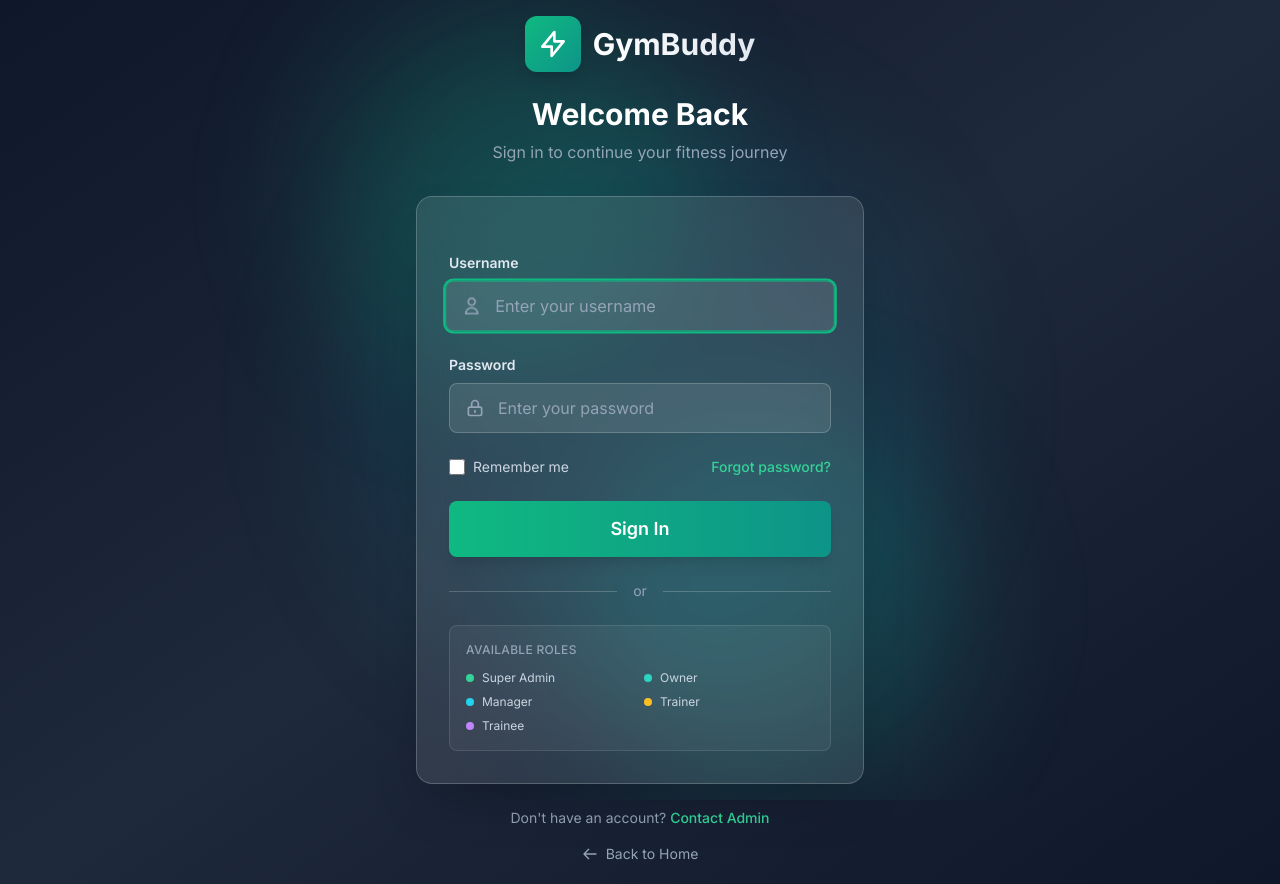
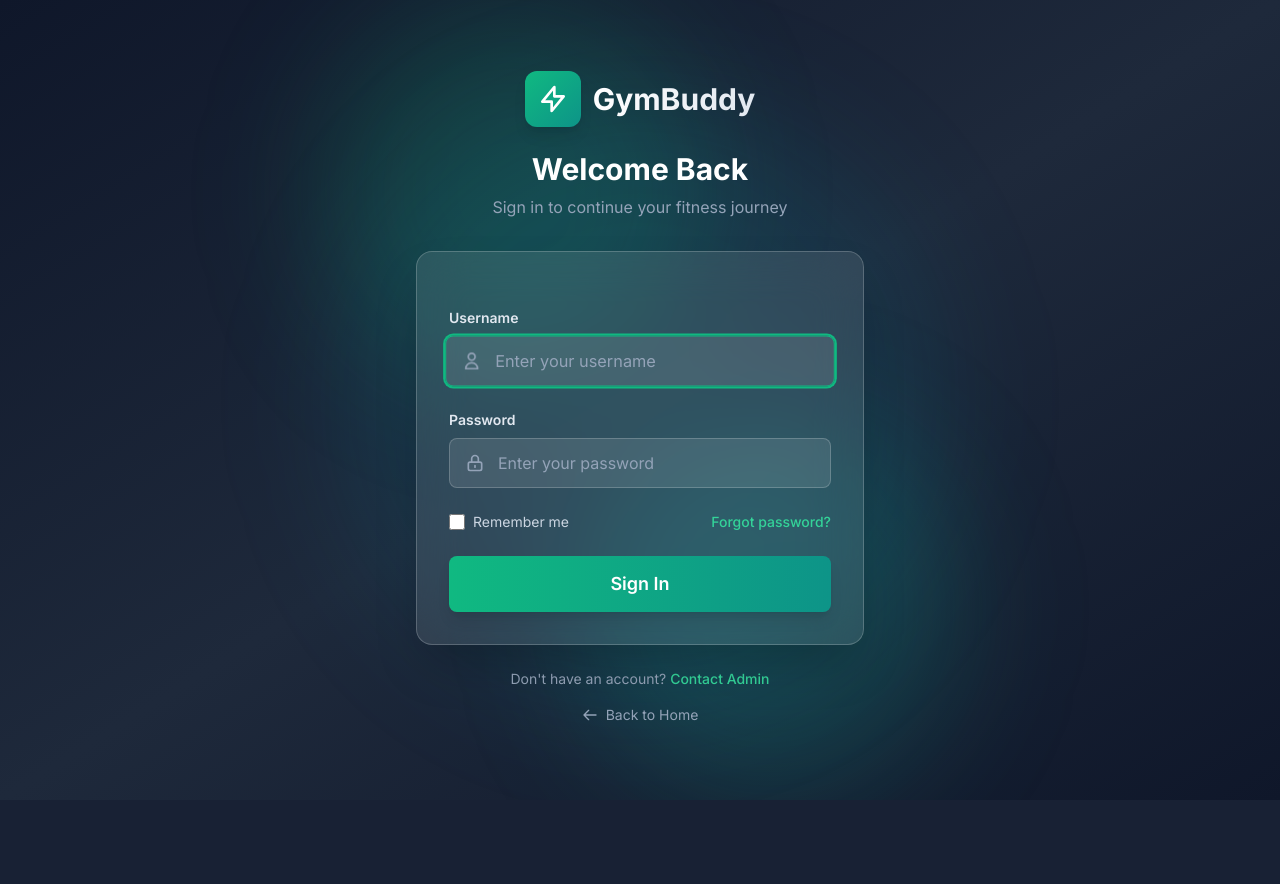
Before and after one commit to manjurulhoque/gymbuddy, a Django app: page /users/login/ in a window 1280 px wide. After the commit the page ends 794 px from the top, so only its background shows below. Run offline with Django 5.2, Linux system fonts and the light colour scheme; style sheets or scripts are compiled from the project's sources.

Commit message:
refactor: remove unused login page elements
- deleted divider and role information sections from the login template
- streamlined the login form for a cleaner user interface

```diff
--- a/templates/users/login.html
+++ b/templates/users/login.html
@@ -140,40 +140,6 @@
                     Sign In
                 </button>
             </form>
-
-            <!-- Divider -->
-            <div class="my-6 flex items-center">
-                <div class="flex-1 border-t border-white/20"></div>
-                <span class="px-4 text-sm text-slate-400">or</span>
-                <div class="flex-1 border-t border-white/20"></div>
-            </div>
-
-            <!-- Role Information -->
-            <div class="bg-white/5 rounded-lg p-4 border border-white/10">
-                <p class="text-xs text-slate-400 mb-3 font-medium uppercase tracking-wide">Available Roles</p>
-                <div class="grid grid-cols-2 gap-2 text-xs">
-                    <div class="flex items-center space-x-2 text-slate-300">
-                        <div class="w-2 h-2 bg-emerald-400 rounded-full"></div>
-                        <span>Super Admin</span>
-                    </div>
-                    <div class="flex items-center space-x-2 text-slate-300">
-                        <div class="w-2 h-2 bg-teal-400 rounded-full"></div>
-                        <span>Owner</span>
-                    </div>
-                    <div class="flex items-center space-x-2 text-slate-300">
-                        <div class="w-2 h-2 bg-cyan-400 rounded-full"></div>
-                        <span>Manager</span>
-                    </div>
-                    <div class="flex items-center space-x-2 text-slate-300">
-                        <div class="w-2 h-2 bg-amber-400 rounded-full"></div>
-                        <span>Trainer</span>
-                    </div>
-                    <div class="flex items-center space-x-2 text-slate-300 col-span-2">
-                        <div class="w-2 h-2 bg-purple-400 rounded-full"></div>
-                        <span>Trainee</span>
-                    </div>
-                </div>
-            </div>
         </div>
 
         <!-- Footer Links -->
```
